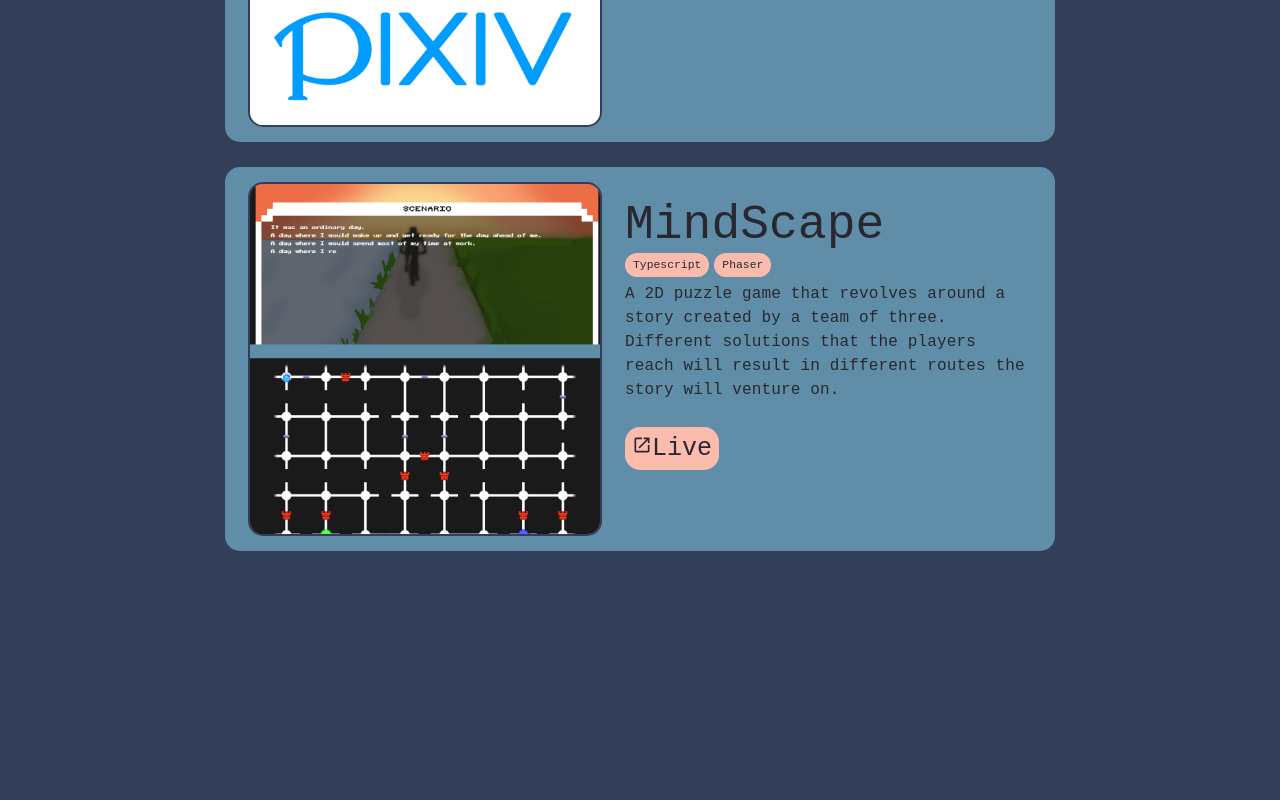
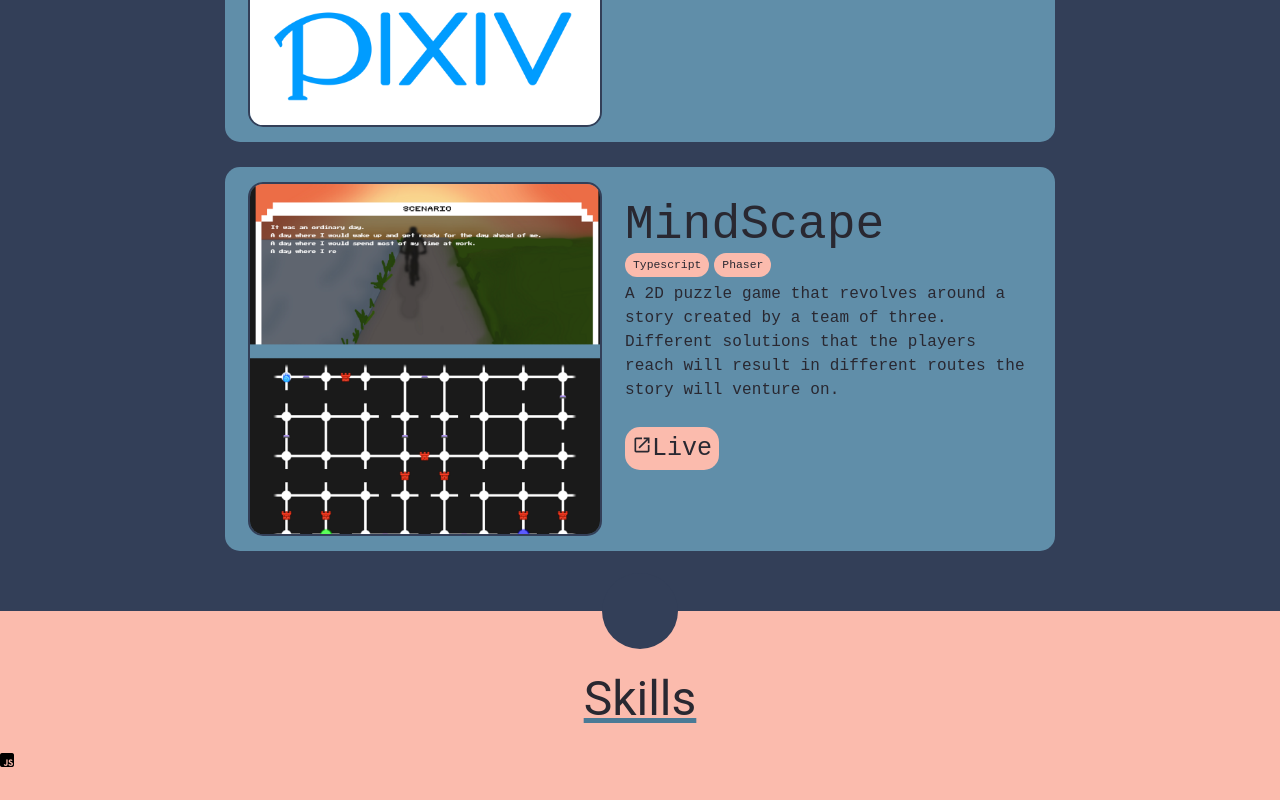
Before and after one commit to Tercra/portfolio, a React (Create React App) app: page / in a window 1280 px wide. Shown: the part 1740-2540 px from the top of the page. Before the commit the page ends 2316 px from the top, so only its background shows below. Built offline with nearby package versions, Linux system fonts and the light colour scheme.

Commit message:
Added Skills sections and made necessary adjustments to css

```diff
--- a/public/index.html
+++ b/public/index.html
@@ -24,7 +24,8 @@
       work correctly both with client-side routing and a non-root public URL.
       Learn how to configure a non-root public URL by running `npm run build`.
     -->
-    <title>React App</title>
+    <title>Vicky Portfolio</title>
+    <script src="https://kit.fontawesome.com/626490adfc.js" crossorigin="anonymous"></script>
   </head>
   <body>
     <noscript>You need to enable JavaScript to run this app.</noscript>
--- a/src/App.css
+++ b/src/App.css
@@ -64,3 +64,22 @@ div.projLinks {
   display : flex;
   gap : 10px;
 }
+
+div.topChangeBG {
+  background-color : #333f58;
+  width : 76px;
+  height : 76px;
+  border-radius: 50%;
+  margin : auto;
+  position: absolute;
+  top : 0;
+  left : 50%;
+  transform: translateX(-50%) translateY(-50%);
+}
+
+div.changeBG {
+  background-color: #fbbbad;
+  position: relative;
+  padding-top: 60px;
+  padding-bottom: 30px;
+}
--- a/src/App.js
+++ b/src/App.js
@@ -2,7 +2,7 @@ import './App.css';
 import twilight from './theme';
 
 import { ThemeProvider } from '@mui/material';
-import { Header, Introduction, Projects } from './components';
+import { Header, Introduction, Projects, Skills } from './components';
 
 function App() {
   return (
@@ -12,6 +12,7 @@ function App() {
         <div id="Top" className="section"></div>
         <Introduction />
         <Projects />
+        <Skills />
       </ThemeProvider>
     </>
   );
--- a/src/components/Header.js
+++ b/src/components/Header.js
@@ -9,7 +9,7 @@ const Header = () => {
     const [menuOpen, setMenuOpen] = useState(false);
     const [windowWidth, setWindowWidth] = useState(window.window.innerWidth);
 
-    const naviOptions = ["Top", "Projects"];
+    const naviOptions = ["Top", "Projects", "Skills"];
 
     useLayoutEffect(() => {
         function resize() {
--- a/src/components/Projects.js
+++ b/src/components/Projects.js
@@ -7,8 +7,8 @@ const Projects = () => {
     const projects = require("../data/projects.json");
 
     return (
-        <Box>
-            <SectionHeader title="Projects" />
+        <Box sx={{marginBottom:"60px"}}>
+            <SectionHeader title="Projects" normal={true} />
             {Object.keys(projects).map((key) => {
                 const proj = projects[key];
 
--- a/src/components/SectionHeader.js
+++ b/src/components/SectionHeader.js
@@ -1,12 +1,14 @@
 import { useTheme } from "@emotion/react";
 import { Typography } from "@mui/material";
 
-const SectionHeader = ({title}) => {
+const SectionHeader = ({title, normal}) => {
     const twilight = useTheme();
 
     return (
         <div id={title} className="section">
-            <Typography variant="h3" sx={{color:twilight.peach, textAlign:"center", textDecoration:`underline 5px solid ${twilight.turquoise}`, marginBottom:"25px"}}>{title}</Typography>
+            {normal ?
+            <Typography variant="h3" sx={{color:twilight.peach, textAlign:"center", textDecoration:`underline 5px solid ${twilight.turquoise}`, marginBottom:"25px"}}>{title}</Typography> :
+            <Typography variant="h3" sx={{color:twilight.dark, textAlign:"center", textDecoration:`underline 5px solid ${twilight.turquoise}`, marginBottom:"25px"}}>{title}</Typography>}
         </div>
     )
 }
--- /dev/null
+++ b/src/components/Skills.js
@@ -0,0 +1,13 @@
+import SectionHeader from "./SectionHeader";
+
+const Skills = () => {
+    return (
+        <div className="changeBG">
+            <div className="topChangeBG"></div>
+            <SectionHeader title="Skills" normal={false} />
+            <i class="fa-brands fa-square-js"></i>
+        </div>
+    )
+}
+
+export default Skills;
--- a/src/components/index.js
+++ b/src/components/index.js
@@ -3,11 +3,13 @@ import Introduction from './Introduction';
 import Projects from './Projects';
 import SectionHeader from './SectionHeader';
 import ProjectCard from './ProjectCard';
+import Skills from './Skills';
 
 export {
     Header,
     Introduction,
     Projects,
     SectionHeader,
-    ProjectCard
+    ProjectCard,
+    Skills
 }
--- a/src/data/projects.json
+++ b/src/data/projects.json
@@ -1,11 +1,11 @@
 {
     "Derit" : {
-        "Tools" : ["MongoDB", "Express", "React", "Node.js", "Socket.io"],
+        "Tools" : ["MERN stack", "Socket.io"],
         "Description" : "Derit is a Full Stack Web App for collaborative real-time comic and story creation with a focus on community building and user interaction.",
         "Git" : "https://github.com/GabeLima/416-Project"
     },
     "Collaborative Document Editor" : {
-        "Tools" : ["MongoDB", "Express", "React", "Node.js", "Web Sockets", "ShareDB", "Elasticsearch", "NGINX", "Upcloud", "Quill"],
+        "Tools" : ["MERN stack", "Web Sockets", "ShareDB", "Elasticsearch", "NGINX", "Upcloud"],
         "Description" : " An application that mimics Google Docs' real-time editing with multiple people with the use of OT transformation. The editor can do basic text editing and the insertion of images."
     },
     "Pixiv Image Scraper" : {
```
